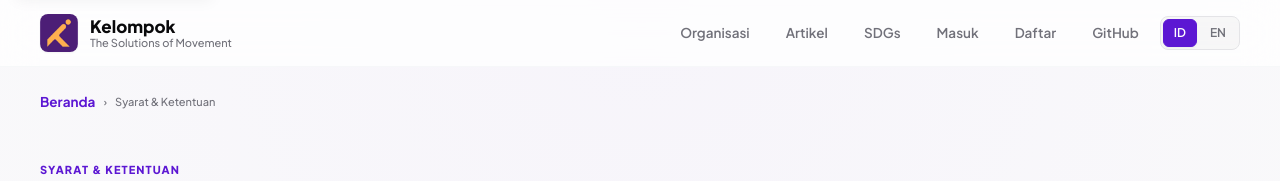
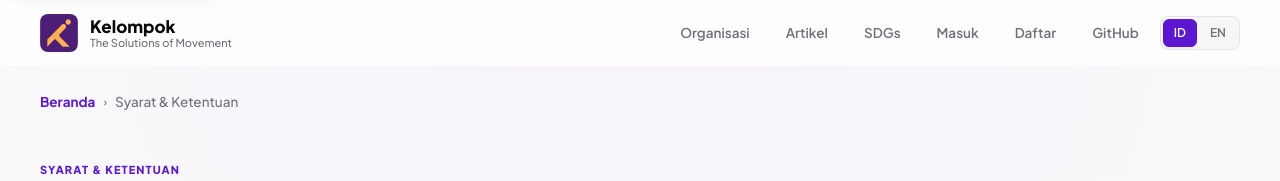
Before and after one commit to pendig/kelompok, a SvelteKit app in the folder web/: page /terms in a window 1280 px wide. Shown: the top 181 px of the page. Built offline with nearby package versions, Linux system fonts and the light colour scheme; no server answers.

Commit message:
fix(web): address terms review feedback
Co-authored-by: multica-agent <github@multica.ai>

```diff
--- a/web/src/app.css
+++ b/web/src/app.css
@@ -1357,8 +1357,12 @@ img {
 	font-weight: 500;
 }
 
-.breadcrumbs span {
+.breadcrumbs .breadcrumb-separator {
 	font-size: 11px;
+}
+
+.breadcrumbs .breadcrumb-current {
+	color: var(--muted);
 }
 
 .code {
--- a/web/src/routes/login/+page.svelte
+++ b/web/src/routes/login/+page.svelte
@@ -81,10 +81,7 @@
 			<a href="/register">{ $t("auth.createAccount") }</a>
 		</p>
 
-		<p class="auth-terms">
-			{ $t("auth.agreePrefix") }
-			<a href="/terms">{ $t("auth.agreeLink") }</a>.
-		</p>
+		<p class="auth-terms">{ $t("auth.agreePrefix") } <a href="/terms">{ $t("auth.agreeLink") }</a>.</p>
 	</div>
 
 	<aside class="auth-side">
--- a/web/src/routes/register/+page.svelte
+++ b/web/src/routes/register/+page.svelte
@@ -129,10 +129,7 @@
 			<a href="/login">{$t("auth.signIn")}</a>
 		</p>
 
-		<p class="auth-terms">
-			{$t("auth.agreePrefix")}
-			<a href="/terms">{$t("auth.agreeLink")}</a>.
-		</p>
+		<p class="auth-terms">{$t("auth.agreePrefix")} <a href="/terms">{$t("auth.agreeLink")}</a>.</p>
 	</div>
 
 	<aside class="auth-side">
--- a/web/src/routes/terms/+page.svelte
+++ b/web/src/routes/terms/+page.svelte
@@ -18,8 +18,8 @@
 
 <nav class="breadcrumbs" aria-label="Breadcrumb">
 	<a href="/">{$t("termsPage.home")}</a>
-	<span aria-hidden="true">›</span>
-	<span>{$t("termsPage.eyebrow")}</span>
+	<span class="breadcrumb-separator" aria-hidden="true">›</span>
+	<span class="breadcrumb-current" aria-current="page">{$t("termsPage.eyebrow")}</span>
 </nav>
 
 <section class="section">
```
